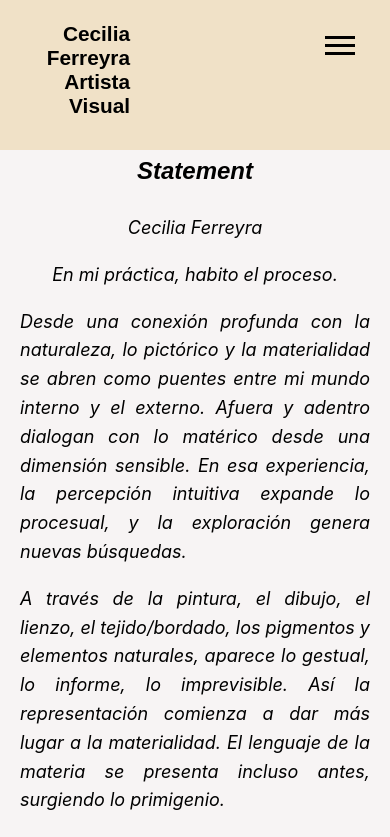
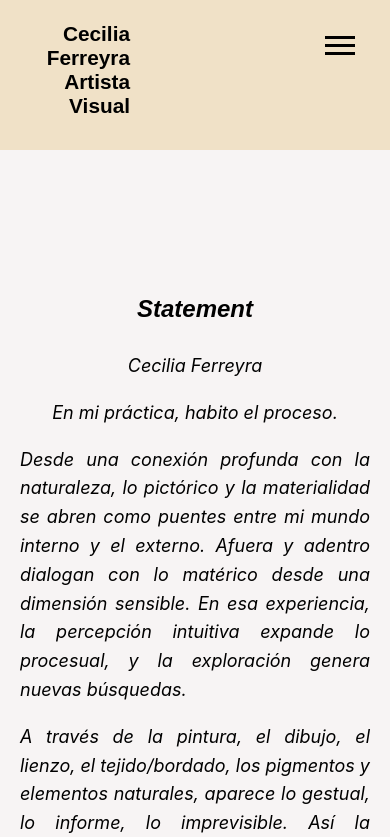
Before and after one commit to mati7c/CFArtistaVisual-Frontend, a React (Create React App) app: page /statement in a window 390 px wide. Shown: the top 837 px of the page. Built offline with nearby package versions, Linux system fonts and the light colour scheme.

Commit message:
Produccion

```diff
--- a/src/styles/statement.css
+++ b/src/styles/statement.css
@@ -67,7 +67,7 @@
     background-size: cover;
     background-position: center;
     background-attachment: fixed;
-    margin-top: 700px; /* ya existente */
+    margin-top: 250%; /* ya existente */
   }
 
   .statement-content {
```
